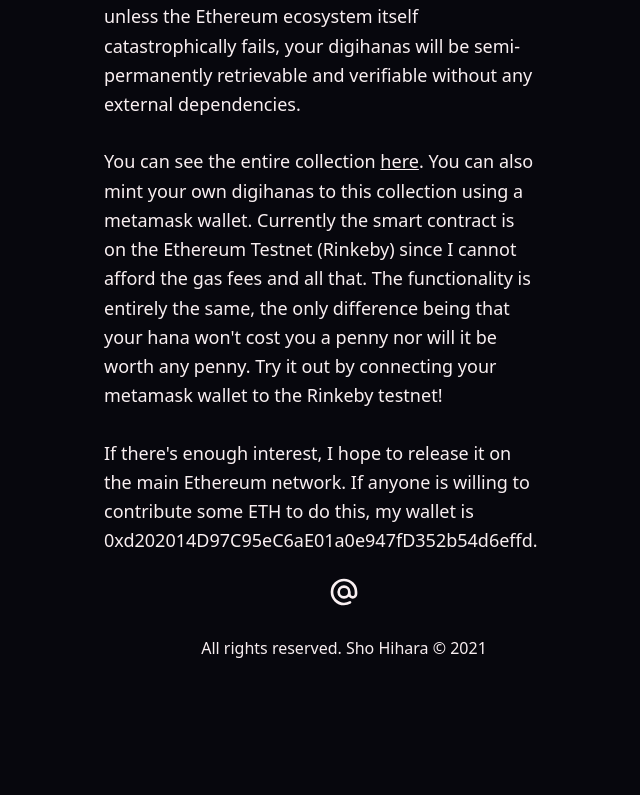
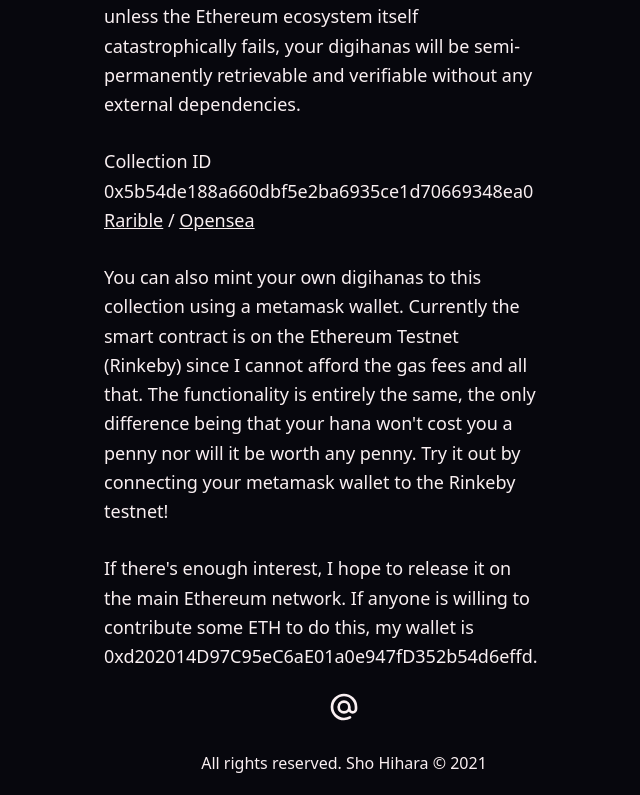
Before and after one commit to neila/neila.github.io, a Next.js app: page /works/digihana in a window 1280 px wide. Shown: the part 859-1654 px from the top of the page, without its empty margins (296-936 px from the left). Before the commit the page ends 1539 px from the top, so only its background shows below. Built offline with nearby package versions, Linux system fonts and the light colour scheme; what @tailwindcss/typography would draw is missing.

Commit message:
minor edit

```diff
--- a/pages/works/digihana.js
+++ b/pages/works/digihana.js
@@ -38,7 +38,13 @@
                             </p>
                             <br />
                             <p>
-                                You can see the entire collection <a href='https://rinkeby.rarible.com/collection/0x5b54de188a660dbf5e2ba6935ce1d70669348ea0'>here</a>.
+                                Collection ID 0x5b54de188a660dbf5e2ba6935ce1d70669348ea0
+                            </p>
+                            <p>
+                                <a href='https://rinkeby.rarible.com/collection/0x5b54de188a660dbf5e2ba6935ce1d70669348ea0'>Rarible</a> / <a href='https://testnets.opensea.io/collection/flowernft-azuwzflo4x'>Opensea</a>
+                            </p>
+                            <br />
+                            <p>
                                 You can also mint your own digihanas to this collection using a metamask wallet.
                                 Currently the smart contract is on the Ethereum Testnet (Rinkeby) since I cannot afford the gas fees and all that.
                                 The functionality is entirely the same, the only difference being that your hana won't cost you a penny nor will it be worth any penny.
```
